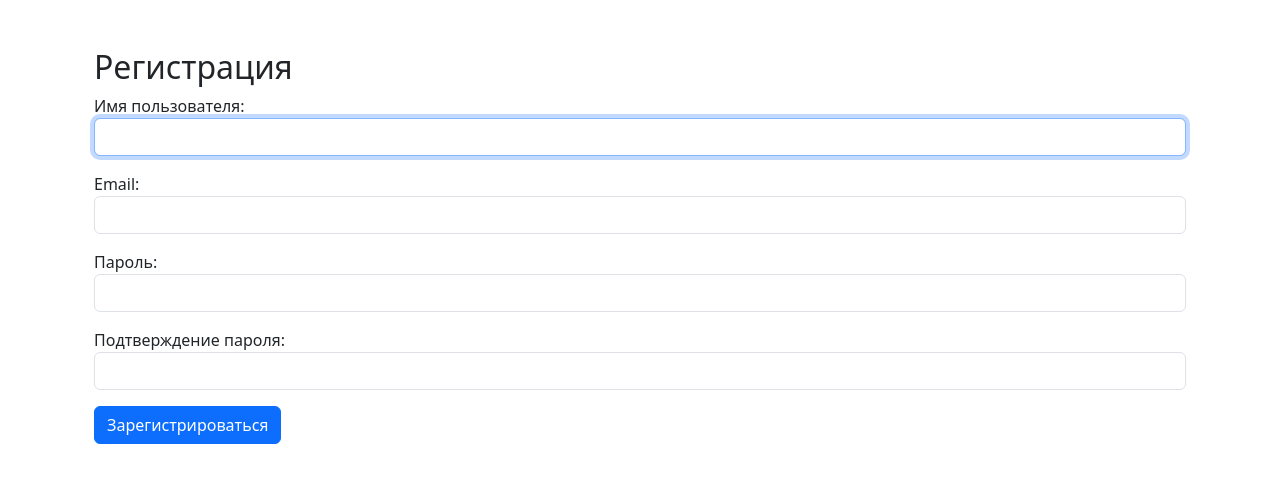
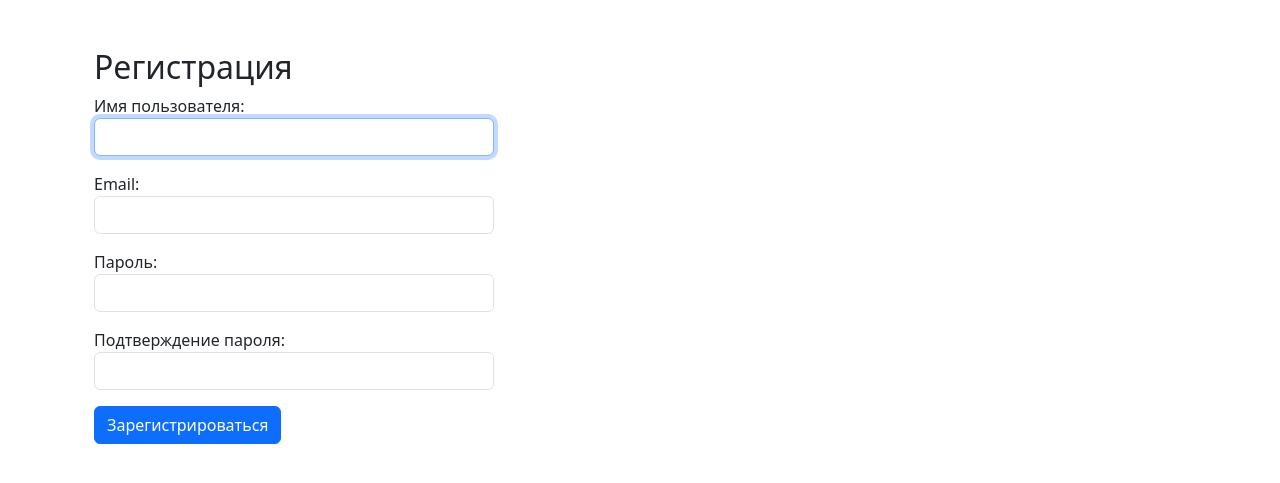
Before and after one commit to dmitry-poznyak/web_recipe, a Django app: page /signup/ in a window 1280 px wide. Shown: the part 56-539 px from the top of the page. Run offline with Django 5.2, Linux system fonts and the light colour scheme.

Commit message:
укоротил формы

```diff
--- a/recipes/templates/recipes/login.html
+++ b/recipes/templates/recipes/login.html
@@ -1,7 +1,7 @@
 {% extends 'recipes/base.html' %} {% block content %}
 <div class="container mt-5">
     <h2>Вход</h2>
-    <form method="post">
+    <form method="post" style="max-width: 400px;">
         {% csrf_token %} {{ form.non_field_errors }} {% for field in form %}
         <div class="mb-3">
             {{ field.label_tag }} {{ field }} {{ field.errors }}
--- a/recipes/templates/recipes/recipe_form.html
+++ b/recipes/templates/recipes/recipe_form.html
@@ -2,7 +2,7 @@
 <div class="container mt-5">
     <h2 class="mb-4">{% if form.instance.pk %}Редактировать рецепт{% else %}Добавить рецепт{% endif %}</h2>
 
-    <form method="post" enctype="multipart/form-data" class="needs-validation" novalidate>
+    <form method="post" enctype="multipart/form-data" class="needs-validation" style="max-width: 600px;">
         {% csrf_token %} {% for field in form %}
         <div class="mb-3">
             <label for="{{ field.id_for_label }}" class="form-label">{{ field.label }}</label> {{ field }} {% if field.help_text %}
--- a/recipes/templates/recipes/signup.html
+++ b/recipes/templates/recipes/signup.html
@@ -1,7 +1,7 @@
 {% extends 'recipes/base.html' %} {% block content %}
 <div class="container mt-5">
     <h2>Регистрация</h2>
-    <form method="post">
+    <form method="post" style="max-width: 400px;">
         {% csrf_token %} {{ form.non_field_errors }} {% for field in form %}
         <div class="mb-3">
             {{ field.label_tag }} {{ field }} {{ field.errors }}
```
